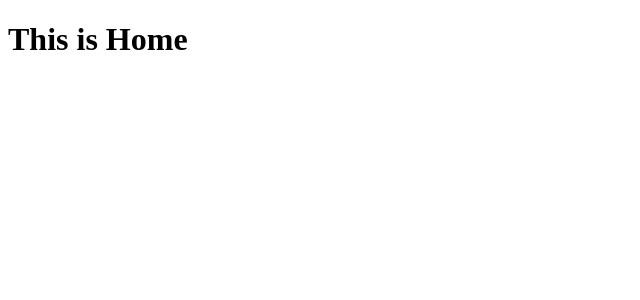
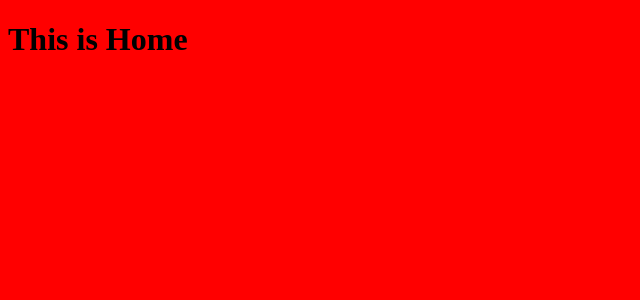
Before and after one commit to davaoio/rsys-web, a React (Create React App) app: page / in a window 1280 px wide. Shown: the top 300 px of the page, without its empty margins (0-640 px from the left). Built offline with nearby package versions, Linux system fonts and the light colour scheme.

Commit message:
added scss

```diff
--- a/package.json
+++ b/package.json
@@ -3,6 +3,7 @@
   "version": "0.1.0",
   "private": true,
   "dependencies": {
+    "node-sass": "^4.13.0",
     "react": "^16.12.0",
     "react-dom": "^16.12.0",
     "react-redux": "^7.1.3",
--- a/src/components/home/home.js
+++ b/src/components/home/home.js
@@ -3,6 +3,9 @@ import React from 'react'
 export default class HomeComponent extends React.Component {
   constructor () {
     super()
+    this.state = {
+
+    }
   }
   render() {
     return (
--- /dev/null
+++ b/src/static/style/style.scss
@@ -0,0 +1,3 @@
+body {
+  background: red
+}
```
Also changed, not shown: src/index.js (+8 -1 lines), src/static/style/style.css (deleted), 1 other file (tests, documents, lock files or other folders).
